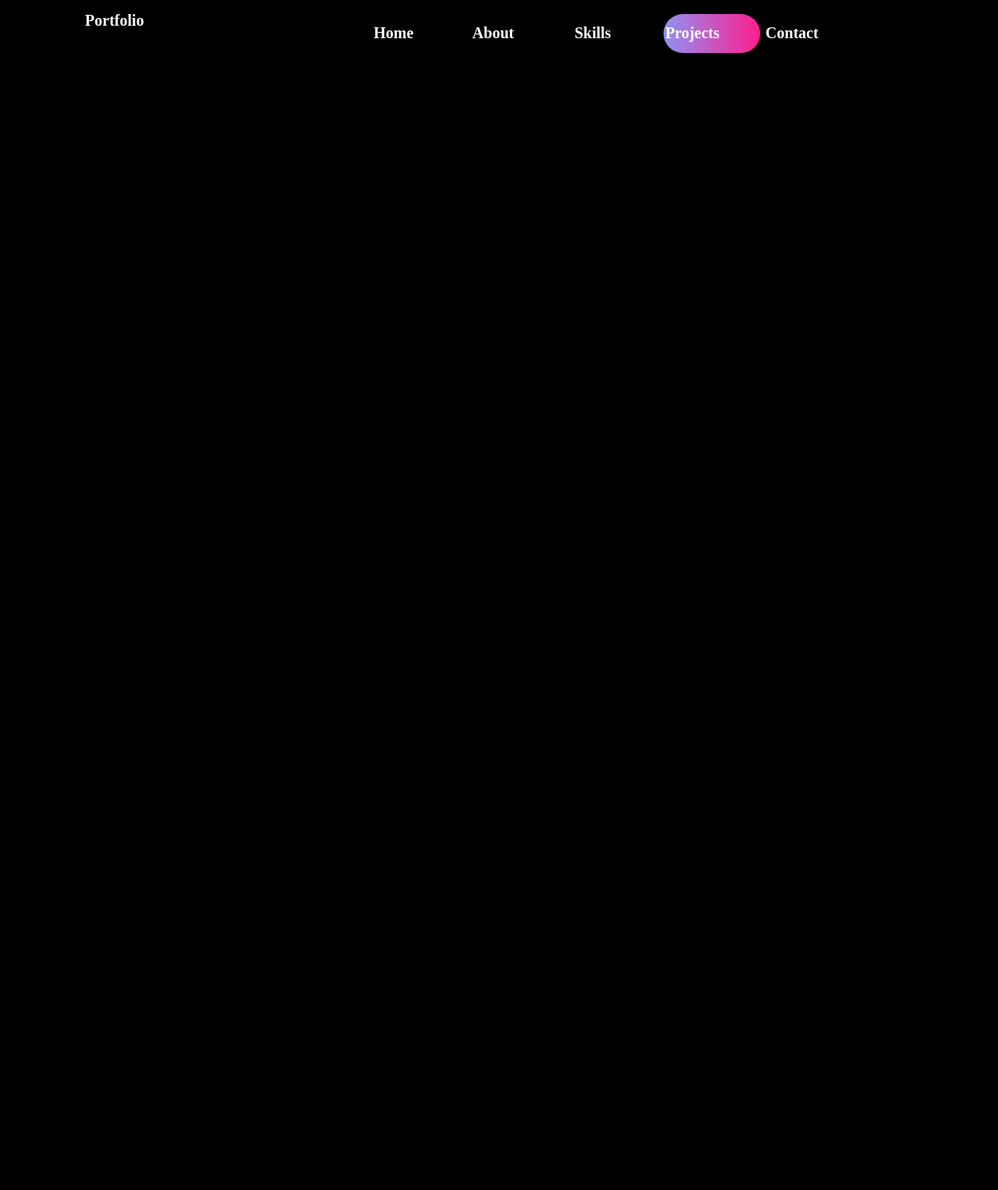
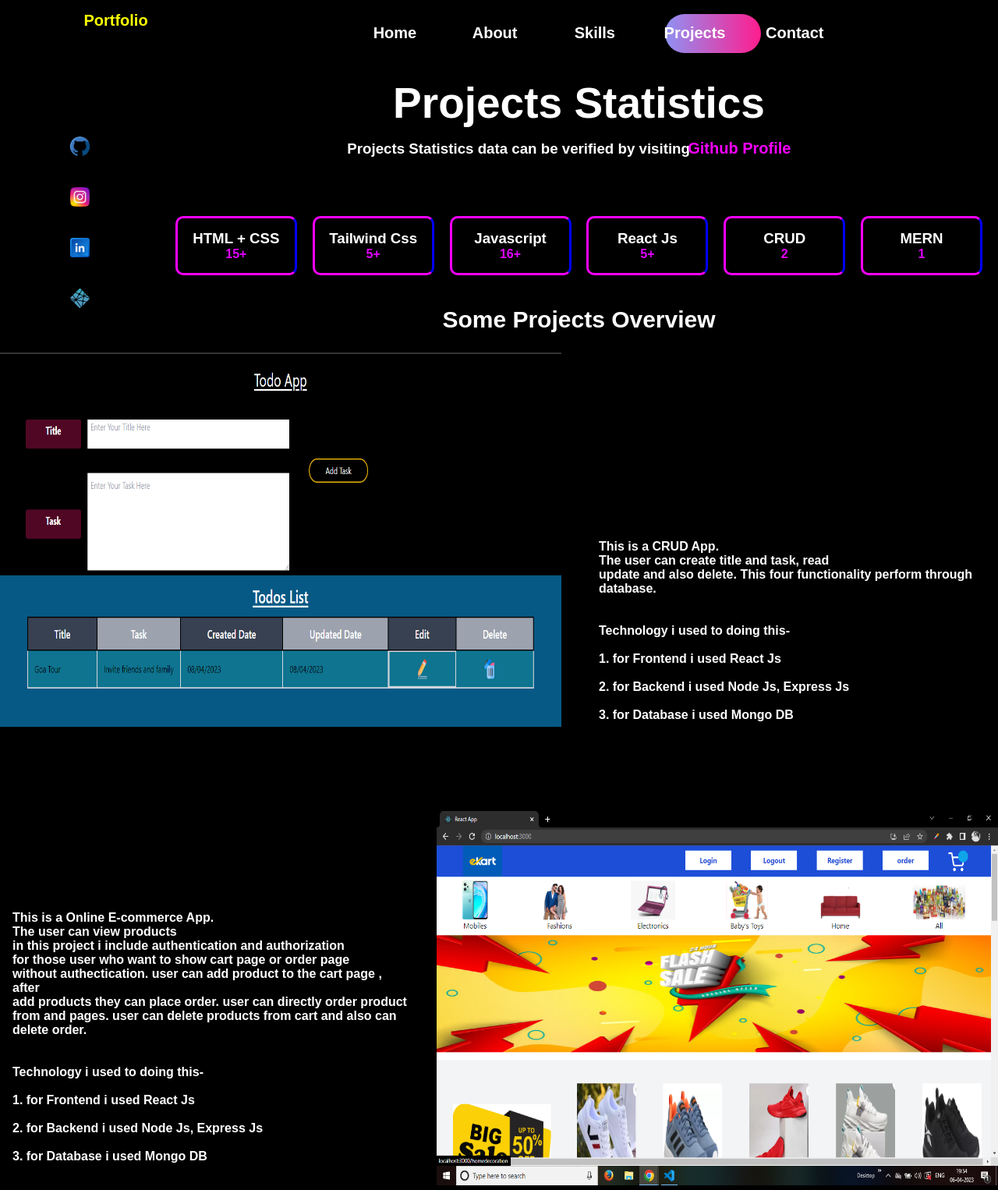
Before and after one commit to BipulMondal/My-Portfolio, a plain HTML site: page projects.html in a window 1280 px wide. Shown: the whole page at 78% size. Before the commit the page ends 800 px from the top, so only its background shows below. Drawn offline with Linux system fonts and the light colour scheme.

Commit message:
added projects and update pages

```diff
--- a/projects.html
+++ b/projects.html
@@ -10,36 +10,95 @@
 <body>
     <!-- ---small css -- -->
     <style>
+    body {
+        color: #fff
+    }
     hr{
-    height: 50px;
-    width: 17%;
     margin: -51px 408px;
-    background: linear-gradient(to right, #8f92f3 0%, #ff1d8e 100%);
-    border: none;
-    border-radius: 50px;
-    transition: .5s ease-in-out;
     }
-    .one:hover ~ hr {
-        margin-left: 0%;
+    h1{
+        font-size: 55px;
+        margin: 0;
     }
-    .two:hover ~ hr
-    {
-        margin-left: 18%;
+    .projects {
+        width: 100%;
+        text-align: center;
     }
-    .three:hover ~ hr
-    {
-        margin-left: 34%;
+    .projects > h3 {
+        margin-top: 0;
     }
-    .four:hover ~ hr
-    {
-        margin-left: 52%;
+    h3 > a {
+        color: #f700ff;
+        margin-left: -28px;
+    }
+    .cards {
+        display: flex;
+        justify-content: space-evenly;
+        margin-top: 60px;
+    }
+    .card {
+        height: 70px;
+        width: 150px;
+        border: 3px solid #f700ff;
+        border-radius: 10px;
+        border-right-color: blue;
+        display: flex;
+        flex-direction: column;
+        justify-content: center;
+        cursor: pointer;
+        transition: linear;
+    }
+    .card:hover {
+        background-color: #3e3b3b;
+        color: #ffff00;
+        box-shadow: 0 0 5px 5px #ffff00;
+        transition-duration: 0.2s;
+        transform: scale(1.1);
+    }
+    .card h3 {
+        margin: 0;
+    }
+    h4{
+        margin: 0;
+        color: #e100ff;
+        font-weight: bold;
+    }
+    h2{
+        margin-top: 40px;
+        font-size: 30px;
+    }
+    .todo {
+        display: flex;
+    }
+    #todoimg {
+        height: 30rem;
+        width: 45rem;
+    }
+    .todo p {
+        font-weight: bold;
+        margin-left: 3rem;
+        margin-top: 15rem;
+    }
+    .ecom {
+        display: flex;
+        margin-top: 5rem;
+    }
+    #ecomimg {
+        height: 30rem;
+        width: 45rem;
+        margin-left: 2rem;
+    }
+    .ecom p {
+        font-weight: bold;
+        margin-left: 1rem;
+        margin-top: 8rem;
     }
     </style>
 
 
     <navbar>
-        <div id="logo">
-            <a href="">Portfolio</a>
+        <div>
+            <a id="logo" href="./index.html">Portfolio</a>
         </div>
         <div class="list_items">
             <ul>
@@ -53,6 +112,84 @@
         </div>
     </navbar>
 
+    <div class="container">
+        <div class="icons">
+            <img class="icon" src="./images/github.png" alt="logo">
+            <img class="icon" src="./images/instagram.png" alt="logo">
+            <img class="icon" src="./images/linkedin.png" alt="logo">
+            <img class="icon" src="./images/netlify.png" alt="logo">
+        </div>
+        <div class="projects">
+            <h1>Projects Statistics</h1>
+            <h3>Projects Statistics data can be verified by visiting<a href="#">Github Profile</a> </h3>
+            <div class="cards">
+                <div class="card">
+                    <h3>HTML + CSS</h3>
+                    <h4>15+</h4>
+                </div>
+                <div class="card">
+                    <h3>Tailwind Css</h3>
+                    <h4>5+</h4>
+                </div>
+                <div class="card">
+                    <h3>Javascript</h3>
+                    <h4>16+</h4>
+                </div>
+                <div class="card">
+                    <h3>React Js</h3>
+                    <h4>5+</h4>
+                </div>
+                <div class="card">
+                    <h3>CRUD</h3>
+                    <h4>2</h4>
+                </div>
+                <div class="card">
+                    <h3>MERN</h3>
+                    <h4>1</h4>
+                </div>
+            </div>
+            <h2>Some Projects Overview</h2>
+        </div>
+
+    </div>
+    <div class="main">
+       <div class="todo">
+            <div>
+                <img id="todoimg" src="./images/screenshot/todo/home.png" alt="logo">
+            </div>
+            <div>
+              <p>This is a CRUD App. <br> The user can create title and task, read <br>
+                update and also delete. This four functionality perform through <br>
+                database. <br> <br> <br>
+
+                Technology i used to doing this- <br> <br>
+                    1. for Frontend i used React Js <br> <br>
+                    2. for Backend i used Node Js, Express Js <br> <br>
+                    3. for Database i used Mongo DB  <br> <br>
+            </p>
+            </div>
+        </div>
+       <div class="ecom">
+           <div>
+               <p>This is a Online E-commerce App. <br> The user can view products <br>
+                   in this project i include authentication and authorization <br>
+                   for those user who want to show cart page or order page <br> without authectication. user can add product to the cart page , after <br>
+                   add products they can place order. user can directly order product <br>
+                   from and pages. user can delete products from cart and also can <br>
+                   delete order. <br> <br><br>
+
+                   Technology i used to doing this- <br> <br>
+                       1. for Frontend i used React Js <br> <br>
+                       2. for Backend i used Node Js, Express Js <br> <br>
+                       3. for Database i used Mongo DB  <br> <br>
+               </p>
+           </div>
+            <div>
+                <img id="ecomimg" src="./images/screenshot/ecom/ecom-homepage.png" alt="logo">
+            </div>
+        </div>
+    </div>
+
     <script src="./script.js"></script>
 </body>
 </html>
--- a/script.js
+++ b/script.js
@@ -24,8 +24,22 @@ document.querySelector(".btn_2").addEventListener("click", contact)
     function contact(){
         window.location.href="./contact.html";
     }
+document.getElementById("logo").style.color = "green"
+
 //social media link function
 function gotolink(link) {
     console.log(link.value);
     window.open(link.value);
 }
+//mail sending
+function sendMail(params) {
+    var tempParams = {
+        from_name: document.getElementById("email").value,
+        to_name: document.getElementById("name").value,
+        message: document.getElementById("msg").value
+    };
+    emailjs.send("service_3v7kovt", "template_judaoic", tempParams)
+    .then(function(resp){
+        console.log("success", resp.status);
+    })
+}
--- a/style.css
+++ b/style.css
@@ -2,6 +2,7 @@ body{
     margin: 0;
     padding: 0;
     background-color: #000;
+    font-family: 'Ubuntu', sans-serif;
 }
 /*-------- Navigation bar-----------*/
 navbar{
@@ -12,6 +13,7 @@ navbar{
 #logo{
     font-size: 20px;
     cursor: pointer;
+    color: #fbff03;
 }
 #logo:hover{
     color: #fff;
@@ -23,7 +25,6 @@ navbar{
     height: 100px;
     width: auto;
     width: 60%;
-    /* background-color: #ff1d8e; */
 }
 ul li{
     display: inline;
@@ -51,6 +52,9 @@ hr{
     border: none;
     border-radius: 50px;
     transition: .5s ease-in-out;
+}
+.one:hover ~ hr{
+    margin-left: 0%;
 }
 .two:hover ~ hr
 {
@@ -90,16 +94,26 @@ hr{
 }
 #img{
     height: 489px;
-    /* margin-top: 20px; */
+    width: 200px;
 }
 .icons {
     margin-top: 45px;
+    display: flex;
+    flex-direction: column;
+}
+.icons button {
+    cursor: pointer;
+    background: transparent;
+    border: none;
 }
 .icon {
     display: flex;
     padding: 10px 90px;
     margin-top: 20px;
     height: 25px;
+}
+.icon:hover {
+    transform: scale(1.5);
 }
 
 /*--------------*/
@@ -122,11 +136,11 @@ hr{
     border: 2px solid #ffff00;
     font-size: 20px;
     font-weight: bold;
-    background: linear-gradient(to right, #ff1d8e 0%, #ffff00 50%, #8f92f3 100%);
+    background: linear-gradient(to right, #ff66b3, #ffff00 );
     cursor: pointer;
 }
 .btn:hover{
-    background: linear-gradient(to left, #ff1d8e 0%, #ffff00 50%, #8f92f3 100%);
+    background: linear-gradient(to left, #ff66b3 0%, #ffff00 50%, #8f92f3 100%);
     box-shadow: 0 0 5px 5px #ffff00;
     transform: scale(1.2);
     transition-duration: 0.2s;
```
Also changed, not shown: about.html (+18 -12 lines), index.html (+2 -3 lines), skills.html (+24 -33 lines), images/s.jpeg (added), images/screenshot/ecom/cartpage.png (added), images/screenshot/ecom/ecom-homepage.png (added), images/screenshot/ecom/gridview.png (added), images/screenshot/ecom/order.png (added), images/screenshot/todo/edit.png (added), images/screenshot/todo/home.png (added), 1 other file.
